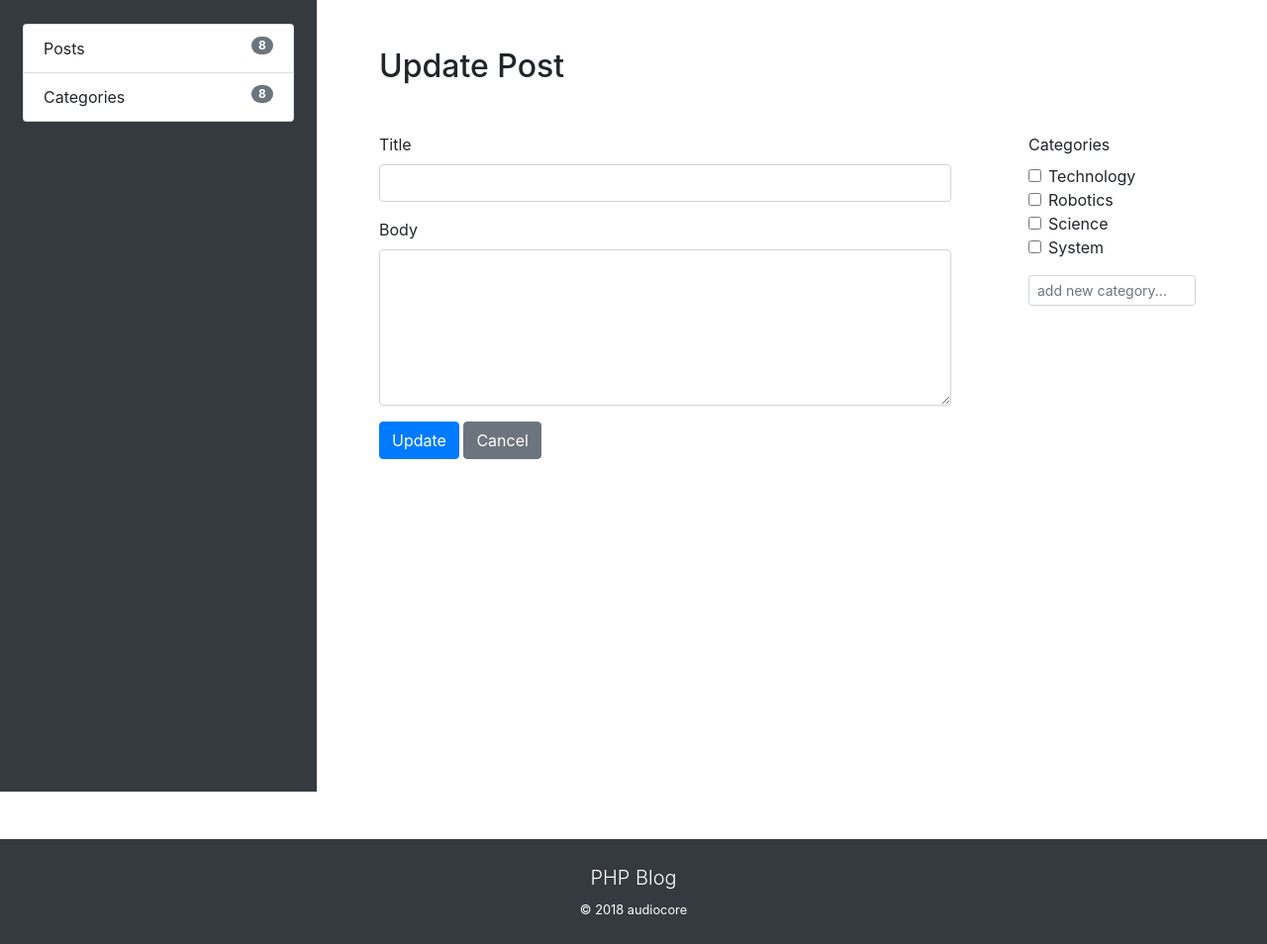
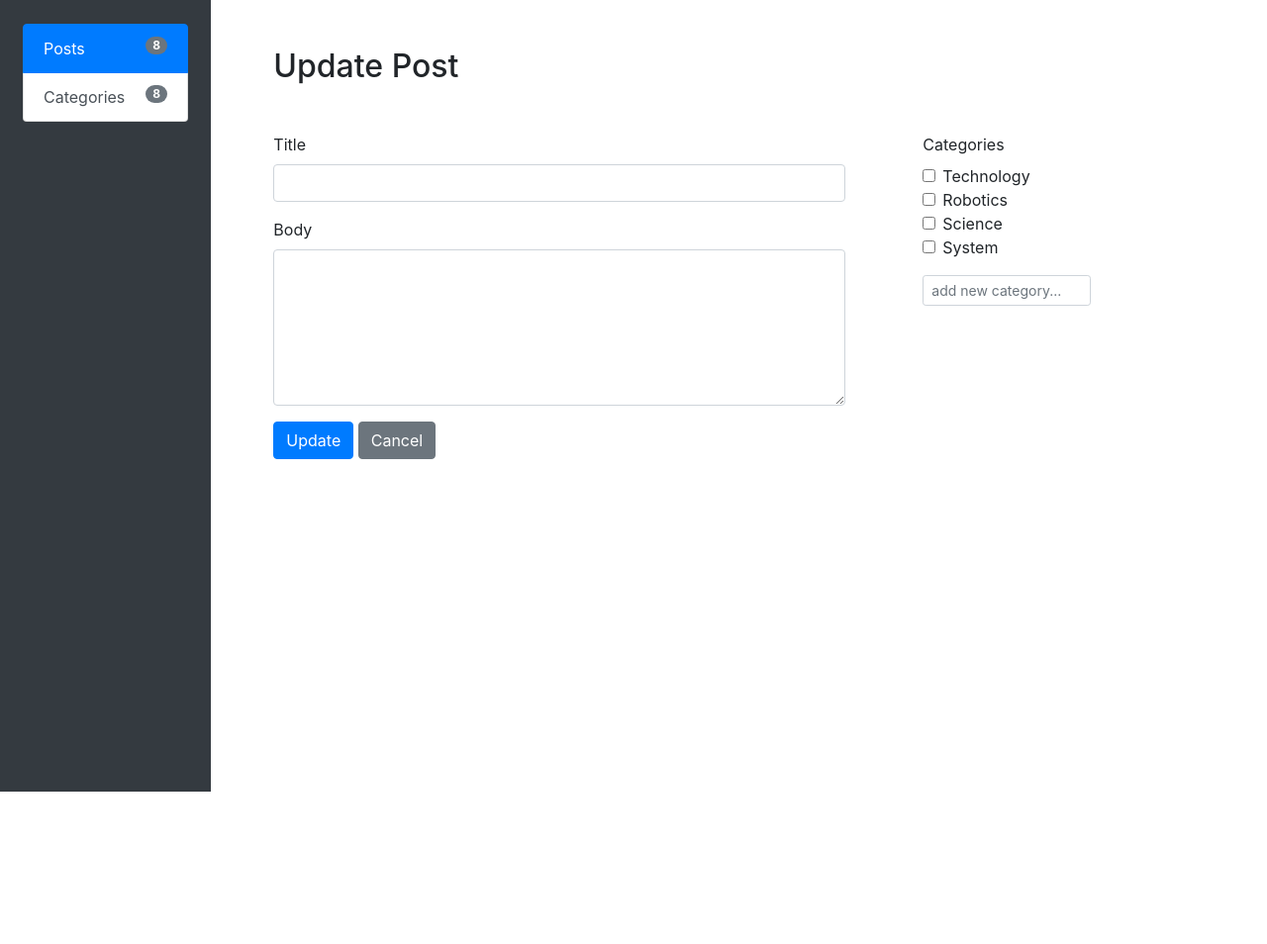
Before and after one commit to jeffreybalmes/php_rest_api, a PHP site: page /update.php in a window 1280 px wide. Shown: the part 56-1010 px from the top of the page at 99% size. After the commit the page ends 856 px from the top, so only its background shows below. Run offline with PHP 8.4, Linux system fonts and the light colour scheme; data that the repository does not hold is empty.

Commit message:
added section and pages

```diff
--- /dev/null
+++ b/dashboard.php
@@ -0,0 +1,3 @@
+<?php include('inc/header.php'); ?>
+   <div id="admin-app"></div>
+<?php include('inc/footer.php'); ?>
--- a/inc/admin-menu.php
+++ b/inc/admin-menu.php
@@ -1,6 +1,10 @@
-<div class="col-3 bg-dark" style="height: 100vh">
-   <ul class="list-group mt-4 mx-2">
-      <li class="list-group-item">Posts<span class="badge badge-pill bg-secondary text-white float-right">8</span></li>
-      <li class="list-group-item">Categories<span class="badge badge-pill bg-secondary text-white float-right">8</span></li>
-   </ul>
+<div class="col-2 bg-dark" style="height: 100vh">
+   <div class="list-group mt-4 mx-2">
+      <a href="#" class="list-group-item list-group-item-action active">
+         Posts<span class="badge badge-pill bg-secondary text-white float-right">8</span>
+      </a>
+      <a href="#" class="list-group-item list-group-item-action">
+         Categories<span class="badge badge-pill bg-secondary text-white float-right">8</span>
+      </a>
+   </div>
 </div>
--- a/inc/footer.php
+++ b/inc/footer.php
@@ -1,7 +1,3 @@
-      <footer class="bg-dark py-4 text-white text-center mt-5">
-         <p class="lead mb-1">PHP Blog</p>
-         <small>&copy; 2018 audiocore</small>
-      </footer>
 
    <!-- Optional JavaScript -->
    <script src="js/vue.js"></script>
--- a/inc/header.php
+++ b/inc/header.php
@@ -3,7 +3,7 @@
 <head>
    <meta charset="utf-8">
    <meta name="viewport" content="width=device-width, initial-scale=1, shrink-to-fit=no">
-   <link rel="stylesheet" href="css/bootstrap.min.css" integrity="sha384-MCw98/SFnGE8fJT3GXwEOngsV7Zt27NXFoaoApmYm81iuXoPkFOJwJ8ERdknLPMO" crossorigin="anonymous">
+   <link rel="stylesheet" href="css/bootstrap.min.css">
    <title>Simple PHP Blog</title>
 </head>
 <body>
```
Also changed, not shown: 1 other file.
